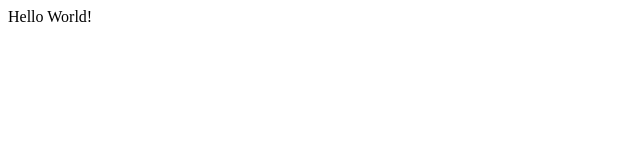
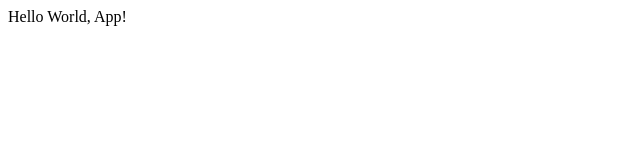
Before and after one commit to marcoamolinaro/pics, a React (Create React App) app: page / in a window 1280 px wide. Shown: the top 160 px of the page, without its empty margins (0-640 px from the left). Built offline with nearby package versions, Linux system fonts and the light colour scheme.

Commit message:
76. Adding Some Project Structure

```diff
--- /dev/null
+++ b/src/components/App.js
@@ -0,0 +1,7 @@
+import React from 'react'
+
+const App = () => {
+    return <div>Hello World, App!</div>
+}
+
+export default App;
--- a/src/index.js
+++ b/src/index.js
@@ -1,10 +1,5 @@
 import React from 'react';
 import ReactDOM from 'react-dom';
-
-const App = () => {
-    return (
-        <div>Hello World!</div>
-    );
-};
+import App from './components/App';
 
 ReactDOM.render(<App/>, document.querySelector('#root'));
```
Also changed, not shown: 1 other file (tests, documents, lock files or other folders).
